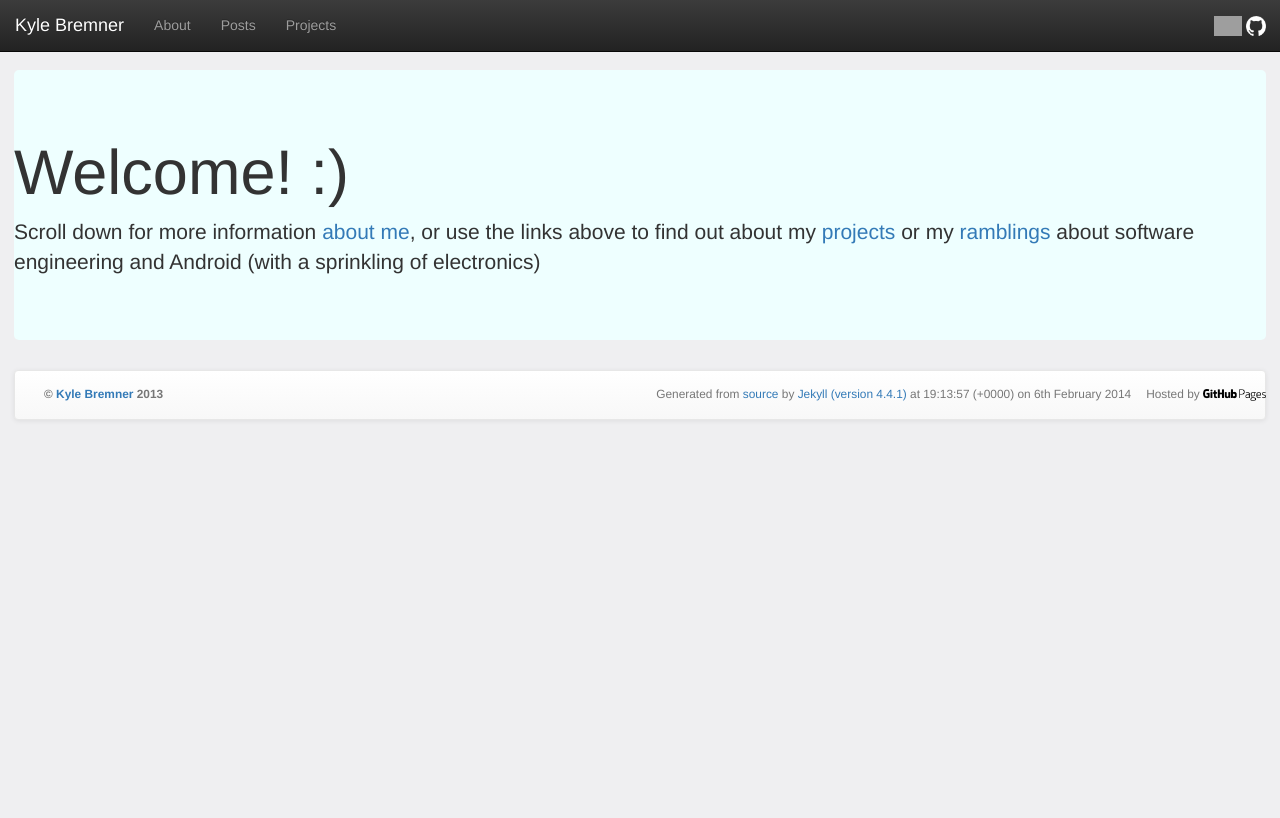
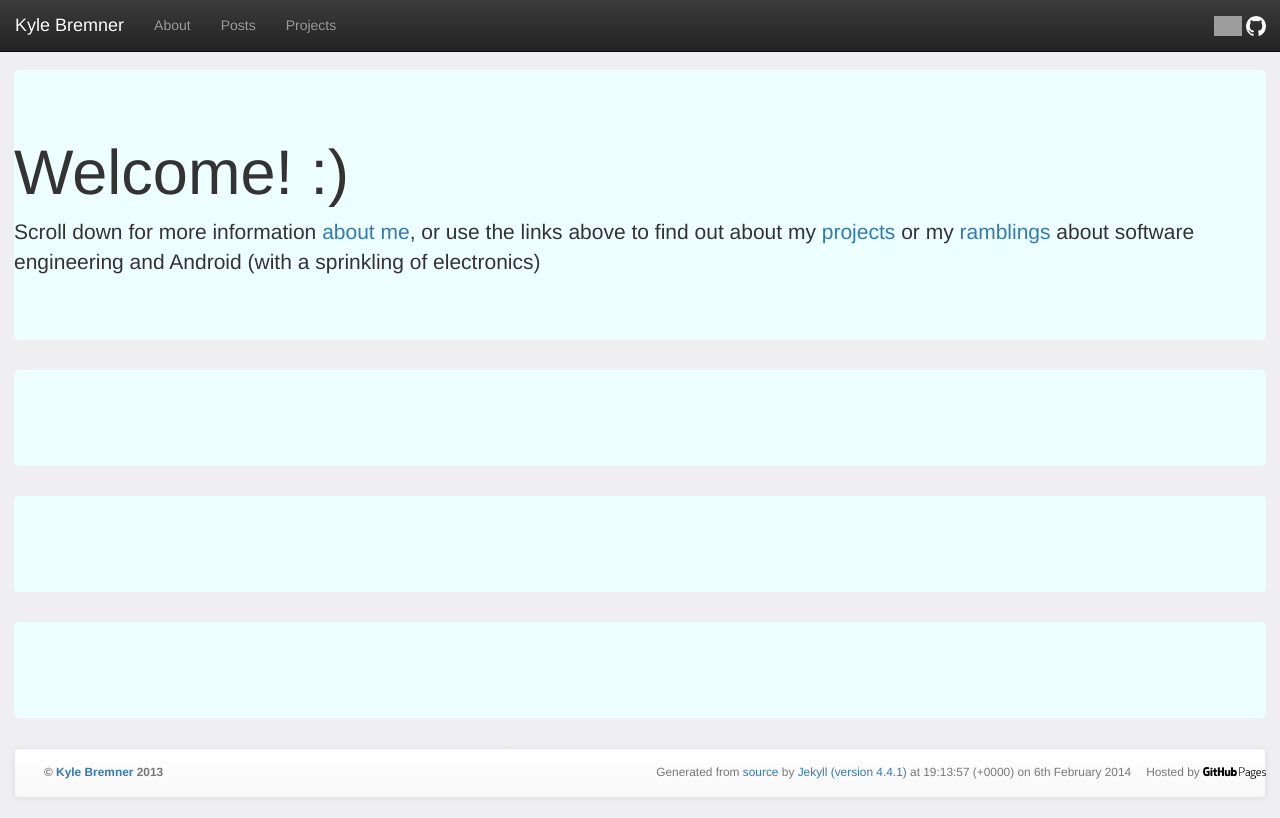
Before and after one commit to kbremner/kbremner.github.io, a Jekyll site: the page built from index.html, in a window 1280 px wide. Shown: the top 818 px of the page. Built offline with Jekyll 4.4.1, drawn with Linux system fonts in a browser that asks for light colours; nearby versions of some CDN libraries; Markdown is read by kramdown in place of the engine named in the settings; grey boxes are pictures that could not be loaded.

Commit message:
Updated index.html

```diff
--- a/index.html
+++ b/index.html
@@ -8,3 +8,6 @@ published: true
   <h1>Welcome! :)</h1>
   <p>Scroll down for more information <a href="#about">about me</a>, or use the links above to find out about my <a href="/projects">projects</a> or my <a href="/posts">ramblings</a> about software engineering and Android (with a sprinkling of electronics)</p>
 </div>
+<div class="jumbotron"></div>
+<div class="jumbotron"></div>
+<div class="jumbotron"></div>
```
